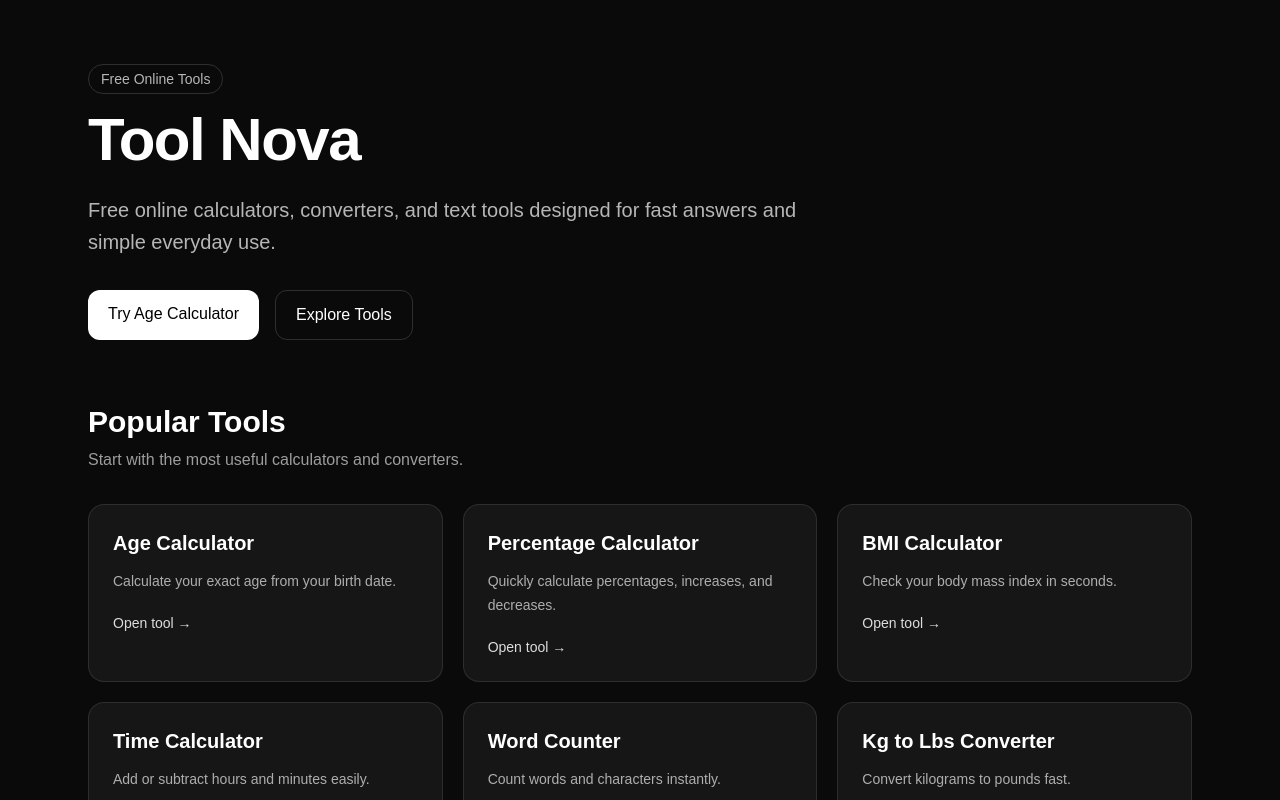
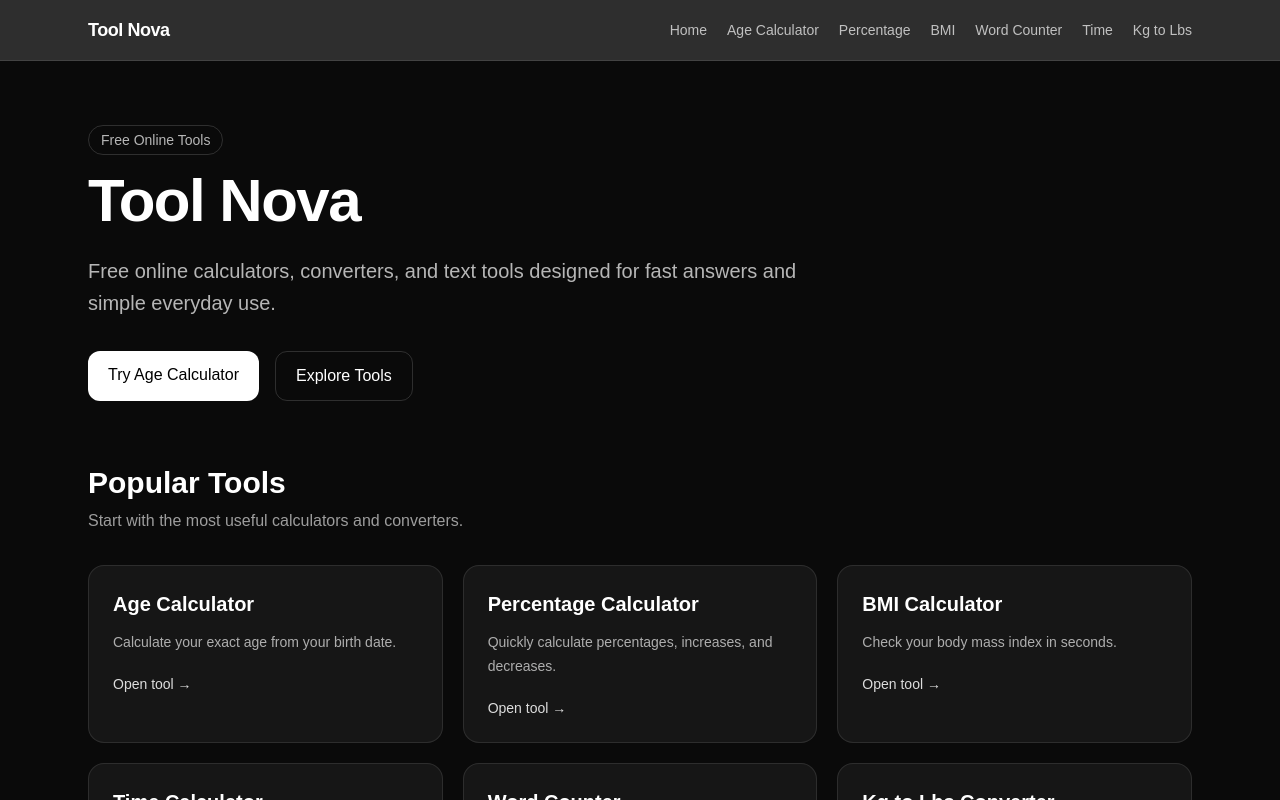
Before and after one commit to spacekjk/tool-nova-site, a Next.js app: page / in a window 1280 px wide. Shown: the top 800 px of the page. Built offline with nearby package versions, Linux system fonts and the light colour scheme.

Commit message:
add kg to lbs page and navbar

```diff
--- a/app/components.tsx
+++ b/app/components.tsx
@@ -1,32 +1,35 @@
-import type { Metadata } from "next";
-import "./globals.css";
-import { Navbar } from "./components";
+import Link from "next/link";
 
-export const metadata: Metadata = {
-  title: "Tool Nova - Free Online Calculators & Converters",
-  description:
-    "Tool Nova provides free online calculators, converters, and text tools such as age calculator, percentage calculator, word counter, and more.",
-  keywords: [
-    "online calculator",
-    "age calculator",
-    "percentage calculator",
-    "word counter",
-    "free tools",
-    "online converters",
-  ],
-};
+const navItems = [
+  { href: "/", label: "Home" },
+  { href: "/age-calculator", label: "Age Calculator" },
+  { href: "/percentage-calculator", label: "Percentage" },
+  { href: "/bmi-calculator", label: "BMI" },
+  { href: "/word-counter", label: "Word Counter" },
+  { href: "/time-calculator", label: "Time" },
+  { href: "/kg-to-lbs", label: "Kg to Lbs" },
+];
 
-export default function RootLayout({
-  children,
-}: {
-  children: React.ReactNode;
-}) {
+export function Navbar() {
   return (
-    <html lang="en">
-      <body>
-        <Navbar />
-        {children}
-      </body>
-    </html>
+    <header className="sticky top-0 z-40 border-b border-white/10 bg-neutral-950/85 backdrop-blur">
+      <div className="mx-auto flex max-w-6xl items-center justify-between px-6 py-4">
+        <Link href="/" className="text-lg font-bold tracking-tight text-white">
+          Tool Nova
+        </Link>
+
+        <nav className="hidden gap-5 md:flex">
+          {navItems.map((item) => (
+            <Link
+              key={item.href}
+              href={item.href}
+              className="text-sm text-white/70 transition hover:text-white"
+            >
+              {item.label}
+            </Link>
+          ))}
+        </nav>
+      </div>
+    </header>
   );
 }
--- a/app/layout.tsx
+++ b/app/layout.tsx
@@ -1,5 +1,6 @@
 import type { Metadata } from "next";
 import "./globals.css";
+import { Navbar } from "./components";
 
 export const metadata: Metadata = {
   title: "Tool Nova - Free Online Calculators & Converters",
@@ -22,7 +23,10 @@ export default function RootLayout({
 }) {
   return (
     <html lang="en">
-      <body>{children}</body>
+      <body>
+        <Navbar />
+        {children}
+      </body>
     </html>
   );
 }
```
